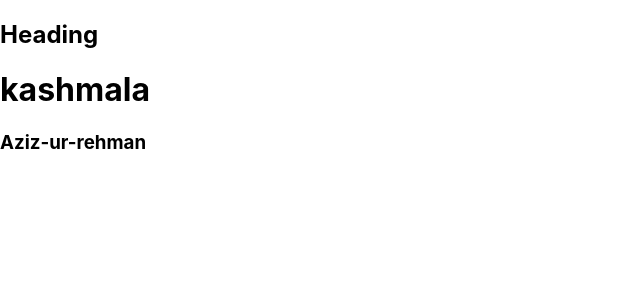
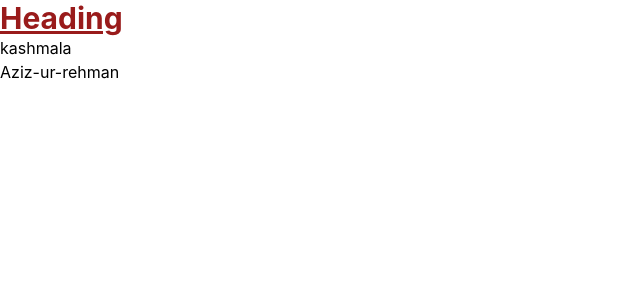
Before and after one commit to devmastersinstitue/ats-mobile, a React (Create React App) app in the folder frontend/front-end/: page / in a window 1280 px wide. Shown: the top 300 px of the page, without its empty margins (0-640 px from the left). Built offline with nearby package versions, Linux system fonts and the light colour scheme.

Commit message:
Successfully added tailwindcss configuration

```diff
--- a/frontend/front-end/package.json
+++ b/frontend/front-end/package.json
@@ -37,5 +37,8 @@
       "last 1 firefox version",
       "last 1 safari version"
     ]
+  },
+  "devDependencies": {
+    "tailwindcss": "^3.3.5"
   }
 }
--- a/frontend/front-end/src/App.js
+++ b/frontend/front-end/src/App.js
@@ -9,7 +9,7 @@
   return (
 
     <div >
-      <h2>Heading</h2>
+      <h2 className="text-3xl font-bold underline text-red-800">Heading</h2>
       <h1>{props.name}</h1>
       <h3>{props.fatherName}</h3>
 
--- a/frontend/front-end/src/index.css
+++ b/frontend/front-end/src/index.css
@@ -1,3 +1,7 @@
+@tailwind base;
+@tailwind components;
+@tailwind utilities;
+
 body {
   margin: 0;
   font-family: -apple-system, BlinkMacSystemFont, 'Segoe UI', 'Roboto', 'Oxygen',
--- /dev/null
+++ b/frontend/front-end/tailwind.config.js
@@ -0,0 +1,8 @@
+/** @type {import('tailwindcss').Config} */
+module.exports = {
+  content: ["./src/**/*.{js,jsx,ts,tsx}",],
+  theme: {
+    extend: {},
+  },
+  plugins: [],
+}
```
Also changed, not shown: 1 other file (tests, documents, lock files or other folders).
